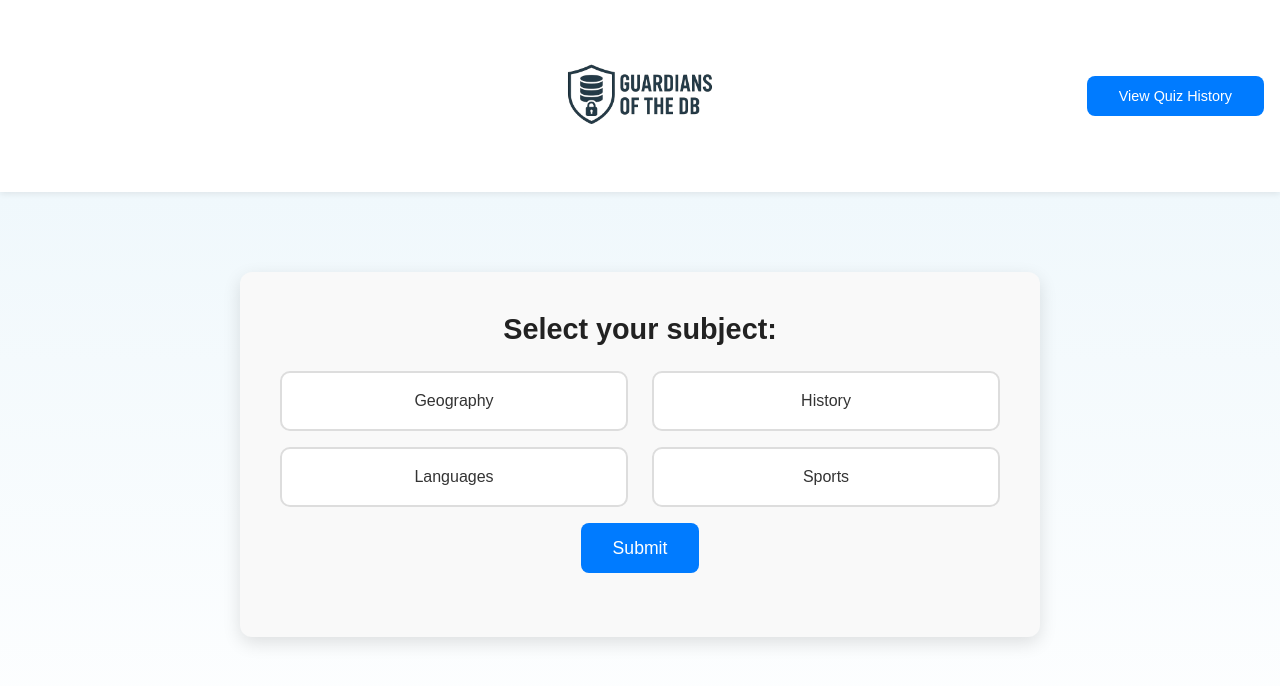
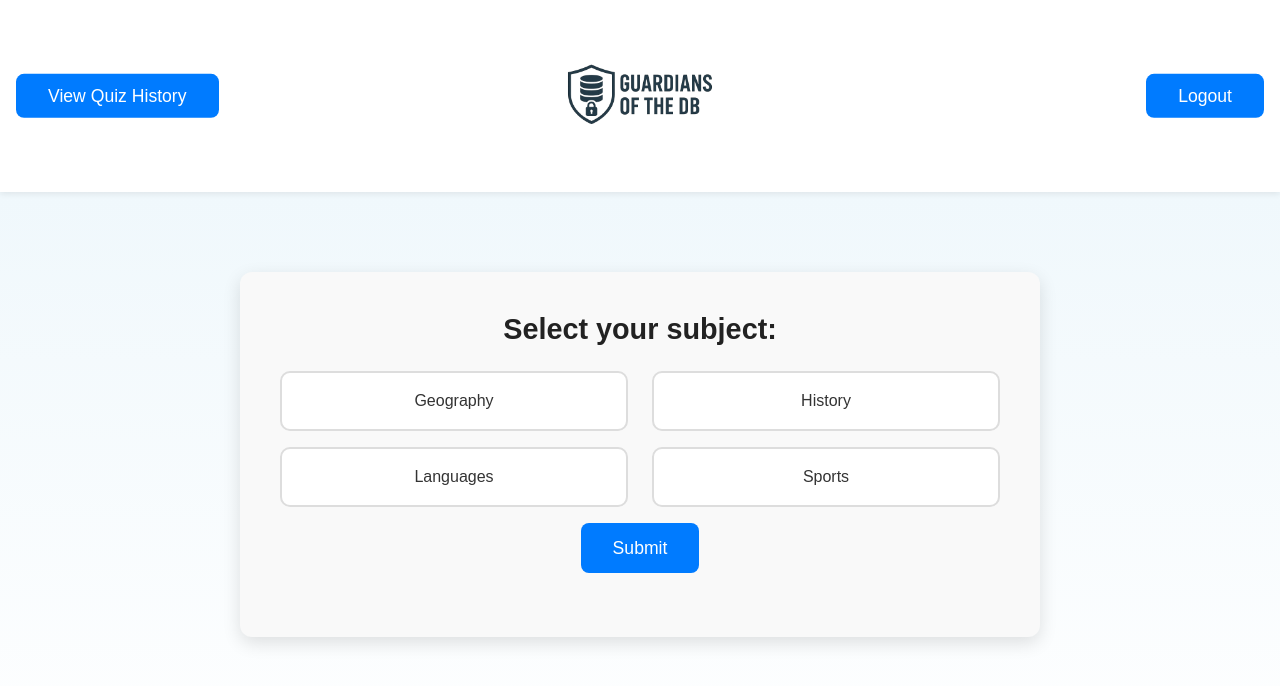
Before and after one commit to IMuhim/week-5-project, a website: page client/selection.html in a window 1280 px wide. Drawn offline with nearby package versions, Linux system fonts and the light colour scheme.

Commit message:
add redirect functionality on successful register and logout features

```diff
--- a/client/assets/style.css
+++ b/client/assets/style.css
@@ -246,15 +246,22 @@ th {
 .navbar {
   position: relative;
   background-color: #fff;
-  padding: 1rem 0;
+  padding: 1rem 2rem;
   box-shadow: 0 2px 6px rgba(0, 0, 0, 0.08);
-  text-align: center; /* center logo by default */
+  text-align: center; /* centers logo by default */
 }
 
 .navbar .logo {
   width: 160px;
   display: block;
-  margin: 0 auto;
+  margin: 0 auto; /* keeps logo centered */
+}
+
+.navbar-left {
+  position: absolute;
+  left: 1rem;
+  top: 50%;
+  transform: translateY(-50%);
 }
 
 .navbar-links {
@@ -264,7 +271,7 @@ th {
   transform: translateY(-50%);
 }
 
+.navbar-left a,
 .navbar-links a {
   text-decoration: none;
-  font-size: 0.9rem;
 }
--- a/client/js/login.js
+++ b/client/js/login.js
@@ -43,7 +43,10 @@ loginForm.addEventListener('submit', async (event)=>{
     console.log('Response from backend:', result);
     localStorage.setItem("userId", result.user.user_id)
     showPopup("Login successful!");
-    window.location.href = '/selection'
+
+    setTimeout(() => {
+      window.location.href = '/selection' // replace with your login page path
+    }, 1000);
 
 } catch (error) {
     console.log('Fetch error:', error);
--- a/client/js/register.js
+++ b/client/js/register.js
@@ -51,6 +51,10 @@ registerForm.addEventListener("submit", async (event) => {
     const result = await response.json();
     console.log("Response from backend:", result);
     showPopup("Registration successful!");
+
+    setTimeout(() => {
+      window.location.href = "login.html"; // replace with your login page path
+    }, 1000);
   } catch (error) {
     console.log("Fetch error:", error);
     showPopup("Network error. Please try again.", true);
--- a/client/selection.html
+++ b/client/selection.html
@@ -8,17 +8,24 @@
     <link rel="stylesheet" href="./assets/style.css">
 </head>
 <body>
-    <nav class="navbar">
-  <!-- Logo centered -->
+<nav class="navbar">
+  <!-- Left-side link -->
+  <div class="navbar-left">
+    <a href="history.html" class="btn-main">View Quiz History</a>
+  </div>
+
+  <!-- Center logo -->
   <a href="./selection.html">
     <img src="./assets/Guardians of the DB logo.png" alt="Guardians of the Database logo" class="logo">
   </a>
 
   <!-- Right-side link -->
   <div class="navbar-links">
-    <a href="history.html" target="_blank" class="btn-main">View Quiz History</a>
+    <a href="./selection/logout" class="btn-main">Logout</a>
   </div>
 </nav>
+
+
 
     <main class="container my-5">
         <div class ="quiz-container">
```
Also changed, not shown: client/results.html (+7 -7 lines).
